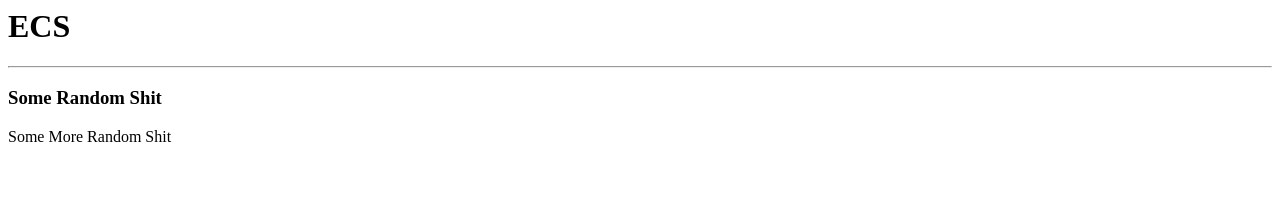
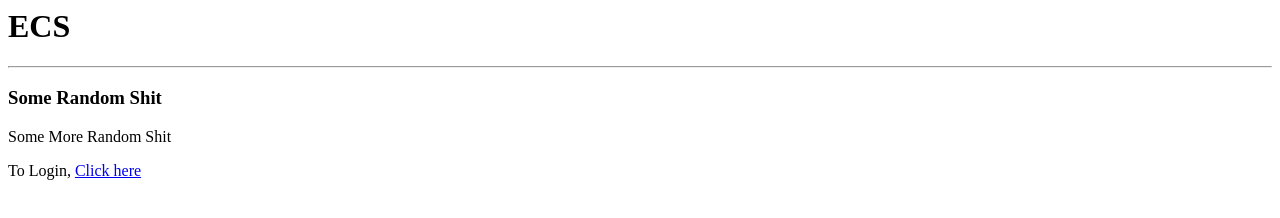
Before and after one commit to rain-ftw/ECS, a plain HTML site: page index.html in a window 1280 px wide. Drawn offline with Linux system fonts and the light colour scheme.

Commit message:
Update index.html

```diff
--- a/index.html
+++ b/index.html
@@ -8,4 +8,5 @@
   <p>
     Some More Random Shit
   </p>
+  <p> To Login, <a href='login.html'> Click here </p>
 </html>
```
